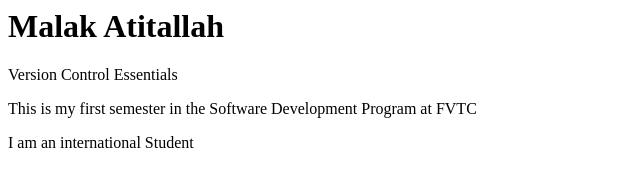
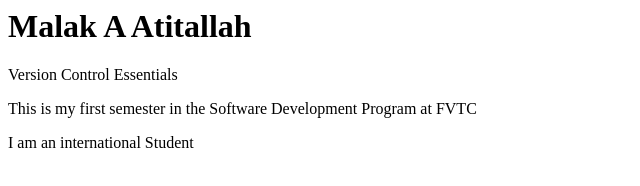
Before and after one commit to malakatit/Versions-Control--Demo1, a plain HTML site: page Index.html in a window 1280 px wide. Shown: the whole page, without its empty margins (0-640 px from the left). Drawn offline with Linux system fonts and the light colour scheme.

Commit message:
:sparkles: added middle initial

```diff
--- a/Index.html
+++ b/Index.html
@@ -1,4 +1,4 @@
-<h1>Malak Atitallah</h1>
+<h1>Malak  A Atitallah</h1>
 <p>Version Control Essentials</p>
 <p> This is my first semester in the Software Development Program at FVTC</p>
 <p> I am an international Student</p>
```
